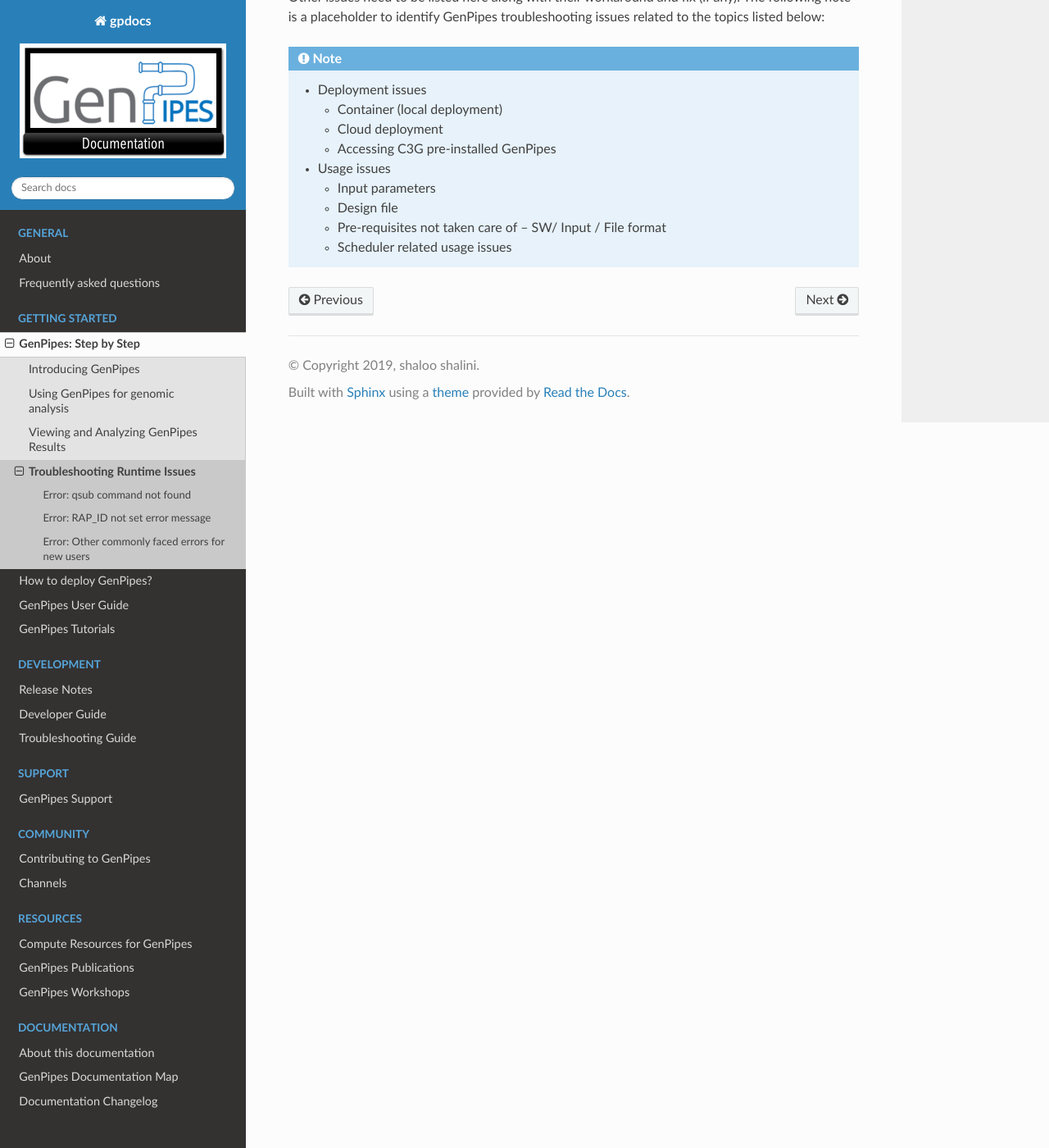
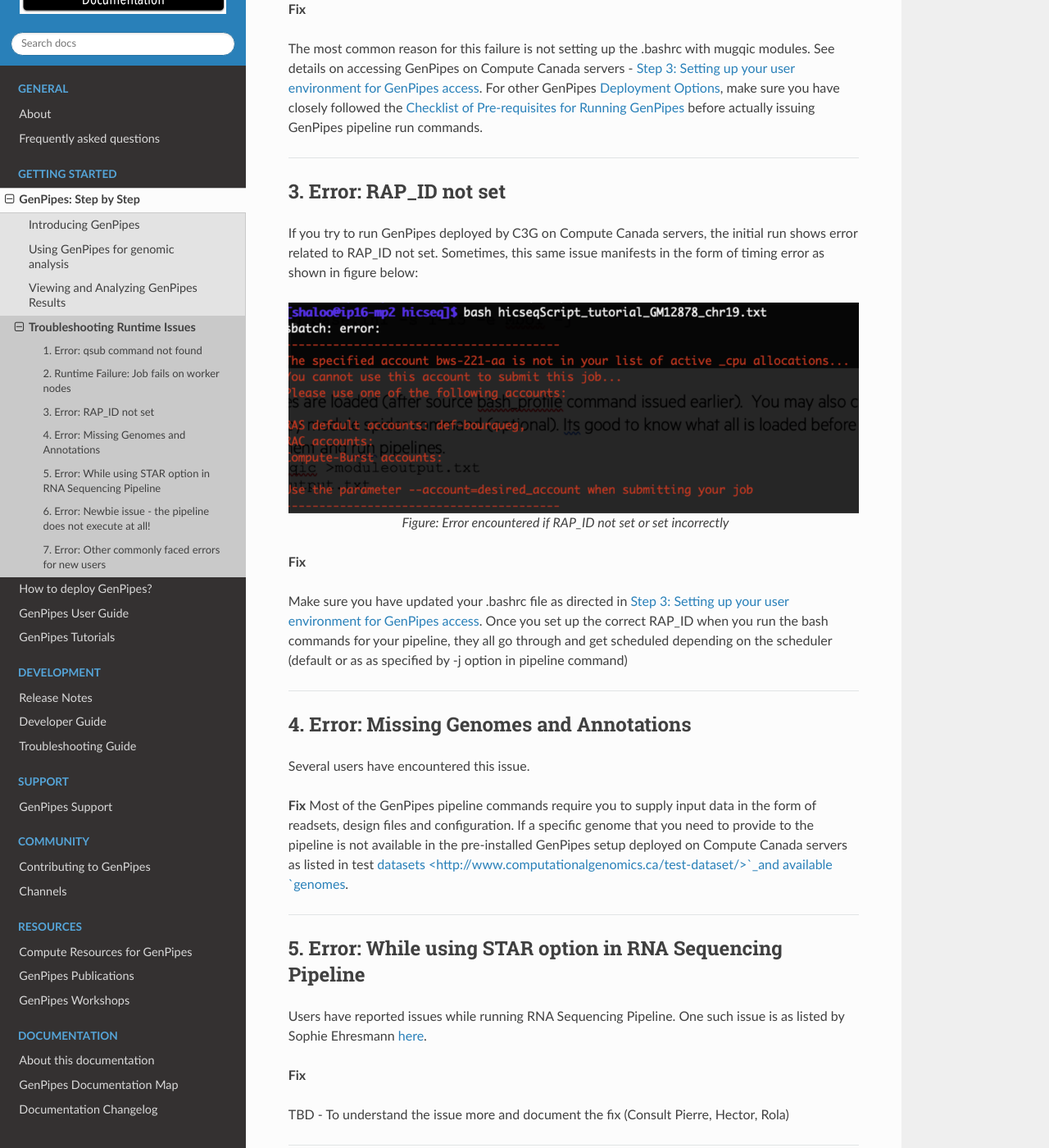
Before and after one commit to c3g/GenPipes_Docs, a Sphinx documentation site: the page built from docs/source/get-started/troubleshooting_rt_issues.rst, in a window 1280 px wide and 1400 px high, scrolled down 1529 px. Shown: the whole window at 82% size. Built offline with Sphinx 7.4.7 and the Read the Docs theme 2.0.0, drawn with Linux system fonts in a browser that asks for light colours; some of the changed text lies outside the part shown.

Commit message:
Fixes #15, troubleshooting inputs from Rola, Hector and Google GenPipes Forum added in the draft, others can be updated as we come across them later

```diff
--- a/docs/source/deploy/access_gp_pre_installed.rst
+++ b/docs/source/deploy/access_gp_pre_installed.rst
@@ -66,6 +66,9 @@
 .. note::
 
          Canadian Centre for Computational Genomics (C3G), in partnership with Compute Canada, offers and maintains a large set of bioinformatics resources for the community. For a complete list of software currently deployed on several HPC centres, including Guillimin, Cedar, Graham and Mammouth, refer to `Bioinformatics Resources <http://www.computationalgenomics.ca/cvmfs-modules/>`_. Several reference genomes are also available. You can refer to the `available genomes <http://www.computationalgenomics.ca/cvmfs-genomes/>`_ and the environment setup to access these genomes.
+
+
+.. _setting_up_gp_environment_modules:
 
 Step 3: Setting up your user environment for GenPipes access
 ------------------------------------------------------------
--- a/docs/source/get-started/troubleshooting_rt_issues.rst
+++ b/docs/source/get-started/troubleshooting_rt_issues.rst
@@ -6,6 +6,7 @@
     slurm
     moab
     Runtime
+    Ehresmann
 
 Troubleshooting Runtime Issues
 ===============================
@@ -19,8 +20,8 @@
 
 ----
 
-Error: qsub command not found
-------------------------------
+1. Error: qsub command not found
+----------------------------------
 
 While running a pipeline using specific configuration file, the command text file is generated successfully. However, when the user tries to run the commands using:
 
@@ -44,16 +45,67 @@
 
 ----
 
-Error: RAP_ID  not set error message
--------------------------------------
-To be updated once there is more data available regarding error text
+2. Runtime Failure: Job fails on worker nodes
+----------------------------------------------
+When you issue the pipeline commands, the jobs fail to run on worker nodes.
+
+**Fix**
+
+The most common reason for this failure is not setting up the .bashrc with mugqic modules. See details on accessing GenPipes on Compute Canada servers - :ref:`setting_up_gp_environment_modules`. For other GenPipes :ref:`docs_dep_options`, make sure you have closely followed the :ref:`docs_pre_req_chklist` before actually issuing GenPipes pipeline run commands.
 
 ----
 
-Error: Other commonly faced errors for new users
-------------------------------------------------
+3. Error: RAP_ID not set
+-------------------------
+If you try to run GenPipes deployed by C3G on Compute Canada servers, the initial run shows error related to RAP_ID not set. Sometimes, this same issue manifests in the form of timing error as shown in figure below:
+
+.. figure:: /img/error/rap_id_error.png
+   :align: center
+   :alt: rap_id error
+
+   Figure:  Error encountered if RAP_ID not set or set incorrectly
+
+**Fix**
+
+Make sure you have updated your .bashrc file as directed in :ref:`setting_up_gp_environment_modules`.  Once you set up the correct RAP_ID when you run the bash commands for your pipeline, they all go through and get scheduled depending on the scheduler (default or as as specified by -j option in pipeline command)
+
+----
+
+4. Error: Missing Genomes and Annotations
+-----------------------------------------
+Several users have encountered this issue.
+
+**Fix**
+Most of the GenPipes pipeline commands require you to supply input data in the form of readsets, design files and configuration.  If a specific genome that you need to provide to the pipeline is not available in the pre-installed GenPipes setup deployed on Compute Canada servers as listed in test `datasets <http://www.computationalgenomics.ca/test-dataset/>`_and available `genomes <https://genpipes.readthedocs.io/en/latest/c3gres/cvmfs_genomes.html>`_.
+
+----
+
+5. Error: While using STAR option in RNA Sequencing Pipeline
+-------------------------------------------------------------
+Users have reported issues while running RNA Sequencing Pipeline. One such issue is as listed by Sophie Ehresmann `here <https://groups.google.com/forum/#!searchin/genpipes/star%7Csort:date/genpipes/GzK3RZ5WZt4/3G8FEa_yAwAJ>`_.
+
+**Fix**
+
+TBD - To understand the issue more and document the fix (Consult Pierre, Hector, Rola)
+
+----
+
+6. Error: Newbie issue - the pipeline does not execute at all!
+--------------------------------------------------------------
+First time users may issue the pipeline command and assume it will generate jobs on worker nodes automatically.  However, after multiple runs, no execution happens if the pipeline command is executed.  For example see Han's issue in `GenPipes Google Group <https://groups.google.com/forum/#!msg/genpipes/4jxFWDC_Otw/K0ULgt7-AQAJ;context-place=forum/genpipes>`_.
+
+**Fix**
+
+This is a very common issue.  GenPipes pipeline command does NOT issue the commands on its own.  When you run the pipeline, it simply generates a bunch of commands to execute but does not execute them.  You need to redirect the output of pipeline command into a file and then bash execute that file containing all the commands corresponding to a genomic analysis.  See Mathieu Bourgey's `response for details <https://groups.google.com/forum/#!msg/genpipes/4jxFWDC_Otw/K0ULgt7-AQAJ;context-place=forum/genpipes>`_.
+
+----
+
+7. Error: Other commonly faced errors for new users
+----------------------------------------------------
 
 Other issues need to be listed here along with their workaround and fix (if any). The following note is a placeholder to identify GenPipes troubleshooting issues related to the topics listed below:
+
+----
 
 .. note::
 
```
Also changed, not shown: docs/source/get-started/pre_req_chklist.rst (+22 -12 lines), docs/source/img/error/rap_id_error.png (added), 1 other file.
